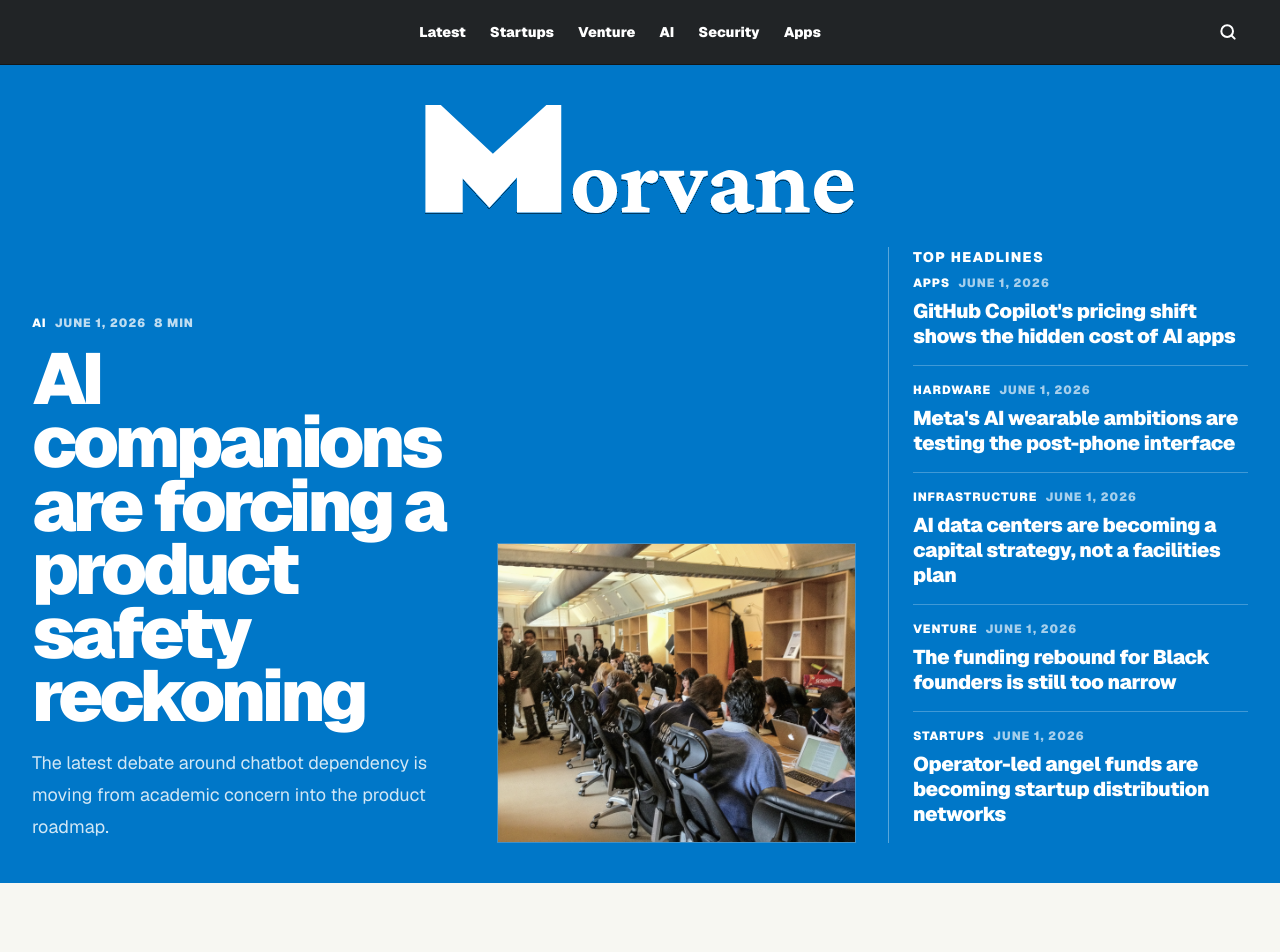
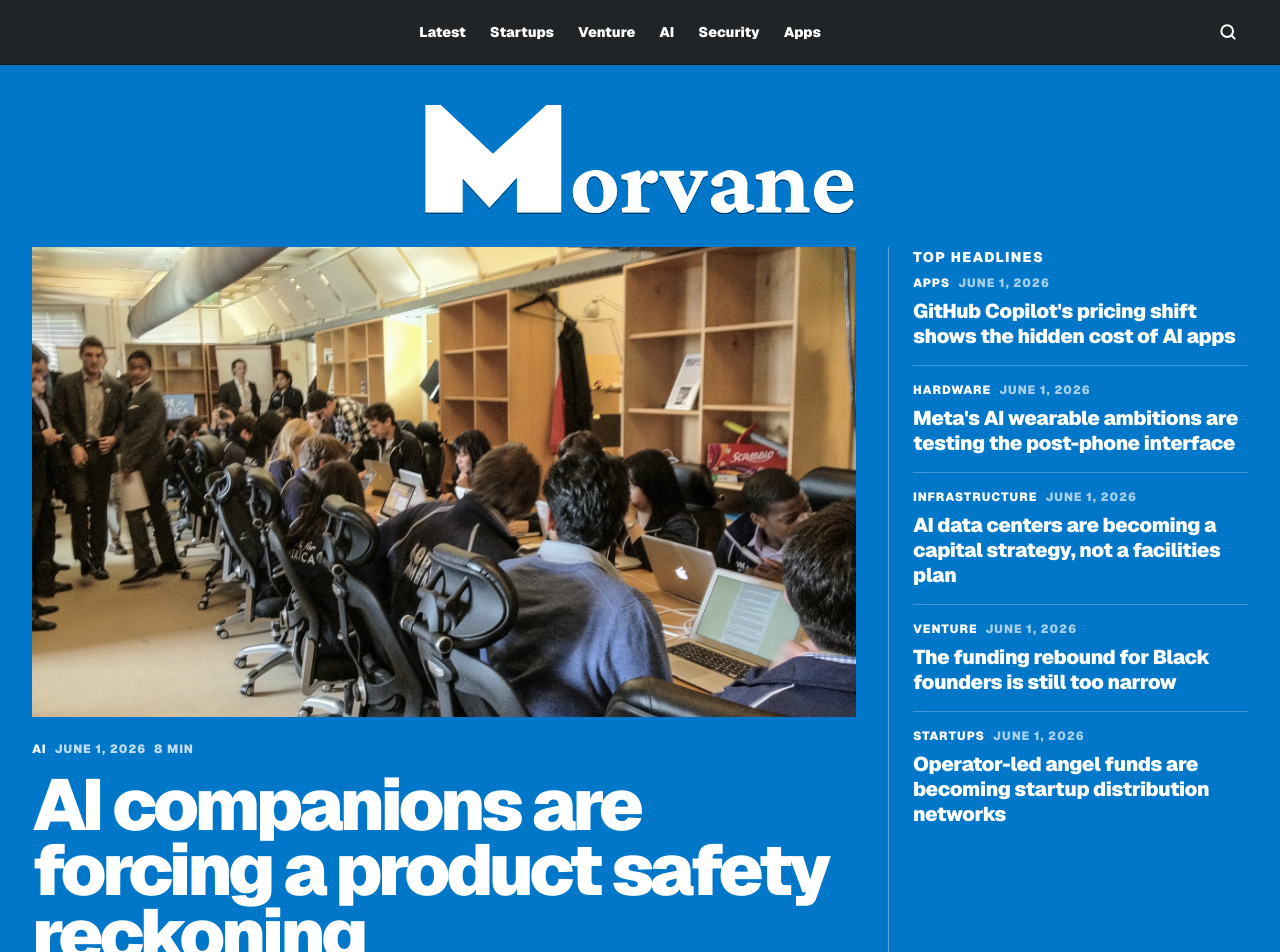
Before and after one commit to farzeenilyaszargar/Morvane, a Next.js app: page / in a window 1280 px wide. Shown: the top 952 px of the page. Built offline with nearby package versions, Linux system fonts and the light colour scheme.

Commit message:
Make hero lead image first

```diff
--- a/app/page.tsx
+++ b/app/page.tsx
@@ -73,28 +73,28 @@ function LeadCard({ article }: { article: (typeof articles)[number] }) {
   return (
     <Link
       href={`/articles/${article.slug}`}
-      className="group grid gap-7 lg:grid-cols-[minmax(0,1fr)_0.82fr] lg:items-end"
+      className="group block"
     >
-      <div>
+      <div className="relative min-h-[320px] overflow-hidden bg-[#006bb4] sm:min-h-[420px] lg:min-h-[470px]">
+        <Image
+          src={article.image.src}
+          alt={article.image.alt}
+          fill
+          priority
+          sizes="(min-width: 1024px) 62vw, 100vw"
+          className="cover-image object-cover transition duration-500 group-hover:scale-[1.02]"
+        />
+      </div>
+      <div className="mt-6">
         <div className="flex flex-wrap gap-2 text-xs font-black uppercase tracking-[0.08em] text-white/75">
           <span className="text-white">{article.category}</span>
           <span>{article.date}</span>
           <span>{article.readTime}</span>
         </div>
-        <h1 className="mt-4 max-w-4xl text-5xl font-black leading-[0.88] tracking-[-0.055em] text-white transition group-hover:text-[#c5eaff] sm:text-6xl lg:text-7xl">
+        <h1 className="mt-4 max-w-5xl text-5xl font-black leading-[0.9] tracking-[-0.055em] text-white transition group-hover:text-[#c5eaff] sm:text-6xl lg:text-7xl">
           {article.title}
         </h1>
-        <p className="mt-5 max-w-2xl text-lg leading-8 text-white/82">{article.dek}</p>
-      </div>
-      <div className="relative min-h-[300px] overflow-hidden border border-white/25 bg-[#006bb4]">
-        <Image
-          src={article.image.src}
-          alt={article.image.alt}
-          fill
-          priority
-          sizes="(min-width: 1024px) 52vw, 100vw"
-          className="cover-image object-cover transition duration-500 group-hover:scale-[1.02]"
-        />
+        <p className="mt-5 max-w-3xl text-xl leading-8 text-white/82">{article.dek}</p>
       </div>
     </Link>
   );
```
